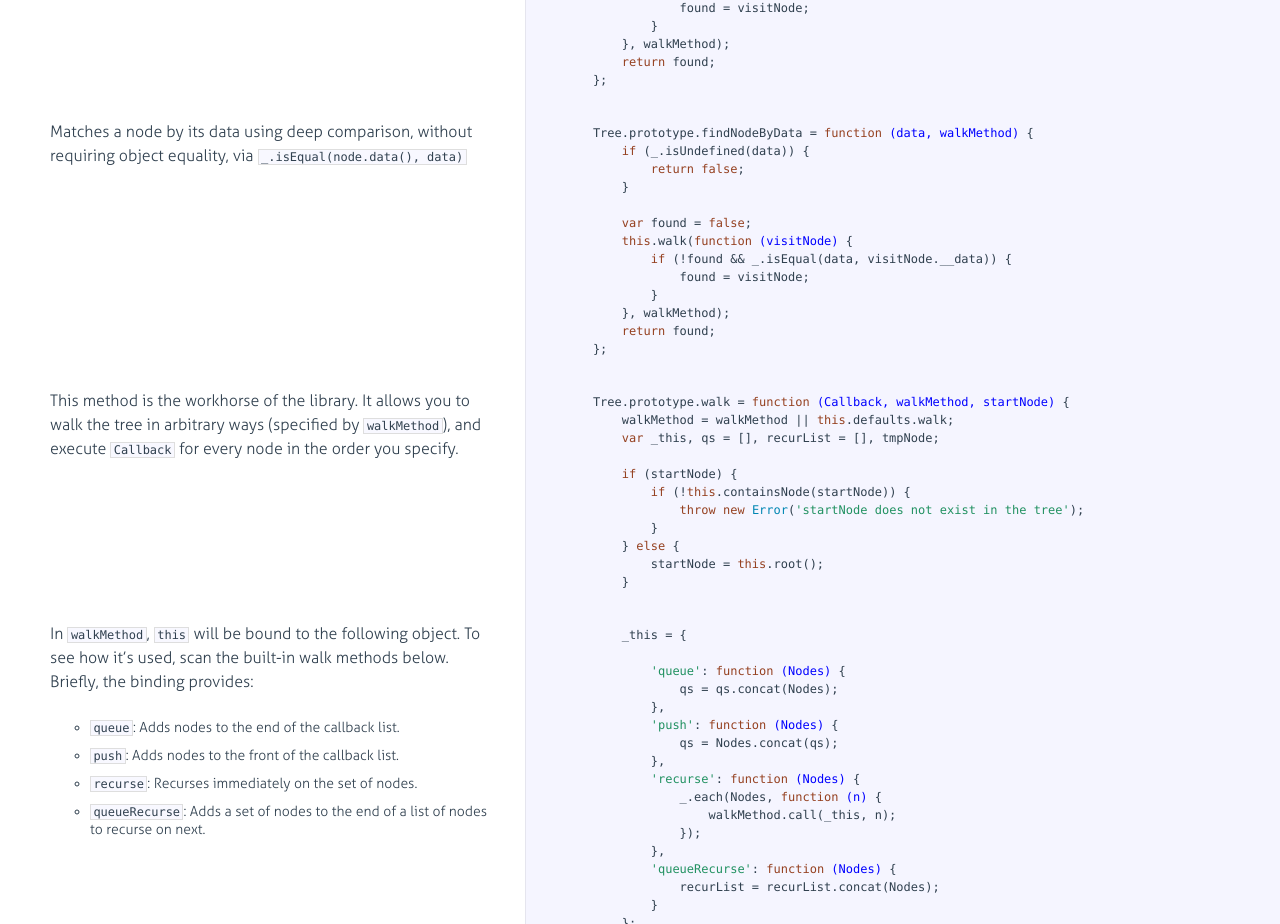
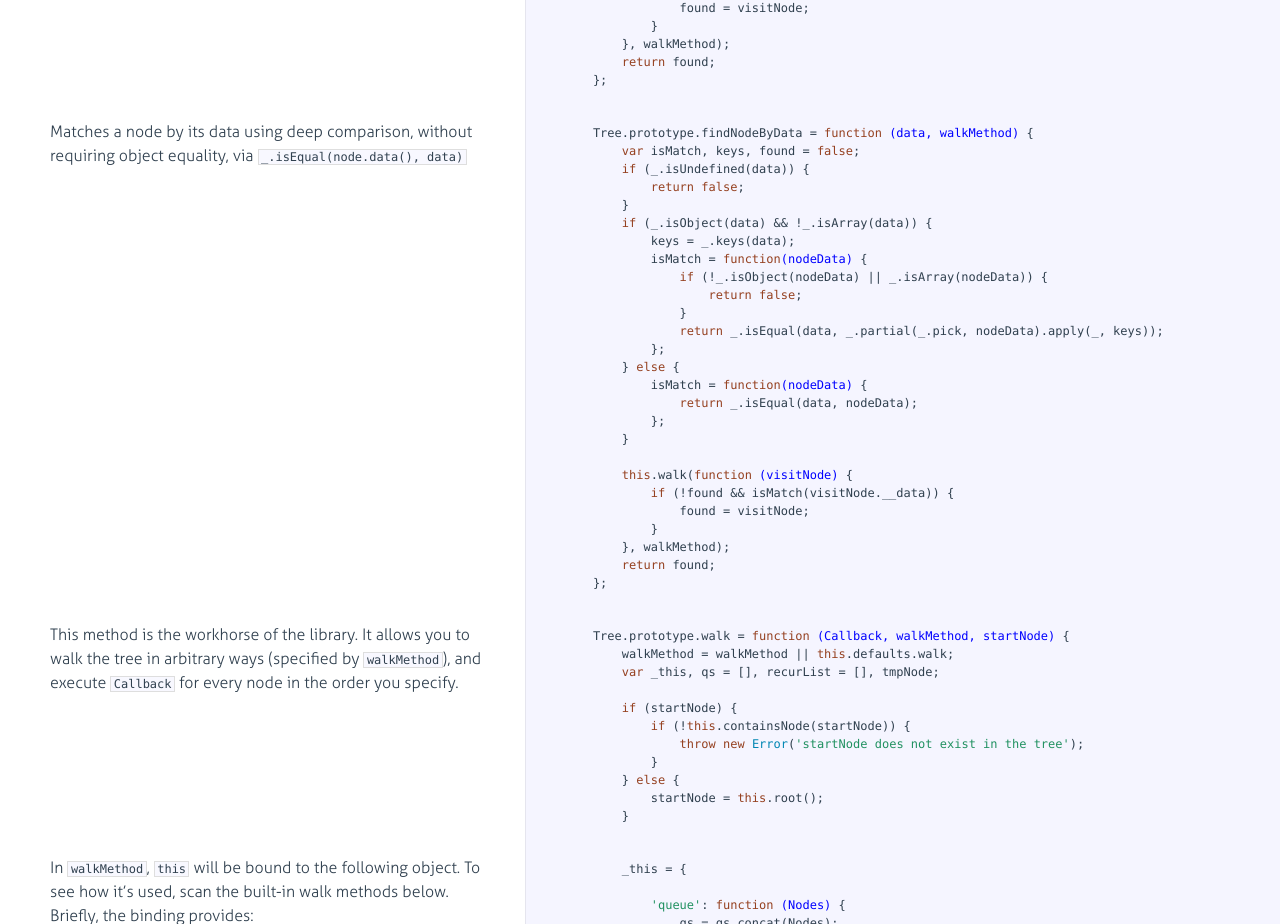
Before and after one commit to drfloob/_tree, a website: page docs/_tree.html in a window 1280 px wide. Shown: the part 5514-6438 px from the top of the page. Drawn offline with Linux system fonts and the light colour scheme.

Commit message:
v0.2.7: findNodeByData now accepts partial matches
When inflating from objects, mathing a node with children *by its
data* was impossible. You'd had to have matched the whole
subtree. Now, when finding object data, findNodeByData will return any
node whose data matches all of the data you're trying to match,
regardless of whatever other data is stored in the node.

```diff
--- a/docs/_tree.html
+++ b/docs/_tree.html
@@ -682,13 +682,26 @@ requiring object equality, via <code>_.isEqual(node.data(), data)</code></p>
             </div>
 
             <div class="content"><div class='highlight'><pre>    Tree.prototype.findNodeByData = <span class="hljs-function"><span class="hljs-keyword">function</span> <span class="hljs-params">(data, walkMethod)</span> {</span>
+        <span class="hljs-keyword">var</span> isMatch, keys, found = <span class="hljs-literal">false</span>;
         <span class="hljs-keyword">if</span> (_.isUndefined(data)) {
             <span class="hljs-keyword">return</span> <span class="hljs-literal">false</span>;
         }
+        <span class="hljs-keyword">if</span> (_.isObject(data) &amp;&amp; !_.isArray(data)) {
+            keys = _.keys(data);
+            isMatch = <span class="hljs-function"><span class="hljs-keyword">function</span><span class="hljs-params">(nodeData)</span> {</span>
+                <span class="hljs-keyword">if</span> (!_.isObject(nodeData) || _.isArray(nodeData)) {
+                    <span class="hljs-keyword">return</span> <span class="hljs-literal">false</span>;
+                }
+                <span class="hljs-keyword">return</span> _.isEqual(data, _.partial(_.pick, nodeData).apply(_, keys));
+            };
+        } <span class="hljs-keyword">else</span> {
+            isMatch = <span class="hljs-function"><span class="hljs-keyword">function</span><span class="hljs-params">(nodeData)</span> {</span>
+                <span class="hljs-keyword">return</span> _.isEqual(data, nodeData);
+            };
+        }
 
-        <span class="hljs-keyword">var</span> found = <span class="hljs-literal">false</span>;
         <span class="hljs-keyword">this</span>.walk(<span class="hljs-function"><span class="hljs-keyword">function</span> <span class="hljs-params">(visitNode)</span> {</span>
-            <span class="hljs-keyword">if</span> (!found &amp;&amp; _.isEqual(data, visitNode.__data)) {
+            <span class="hljs-keyword">if</span> (!found &amp;&amp; isMatch(visitNode.__data)) {
                 found = visitNode;
             }
         }, walkMethod);
--- a/package.json
+++ b/package.json
@@ -1,6 +1,6 @@
 {
   "name": "under_tree",
-  "version": "0.2.6",
+  "version": "0.2.7",
   "description": "An immutable tree data structure library, used standalone or as an object wrapper.",
   "author": "A.J. Heller",
   "license": "MIT",
```
Also changed, not shown: src/_tree.js (+15 -2 lines), test/spec/_tree.findByData.spec.js (+17 -0 lines), README.md, dist/_tree.min.js, 1 other file.
